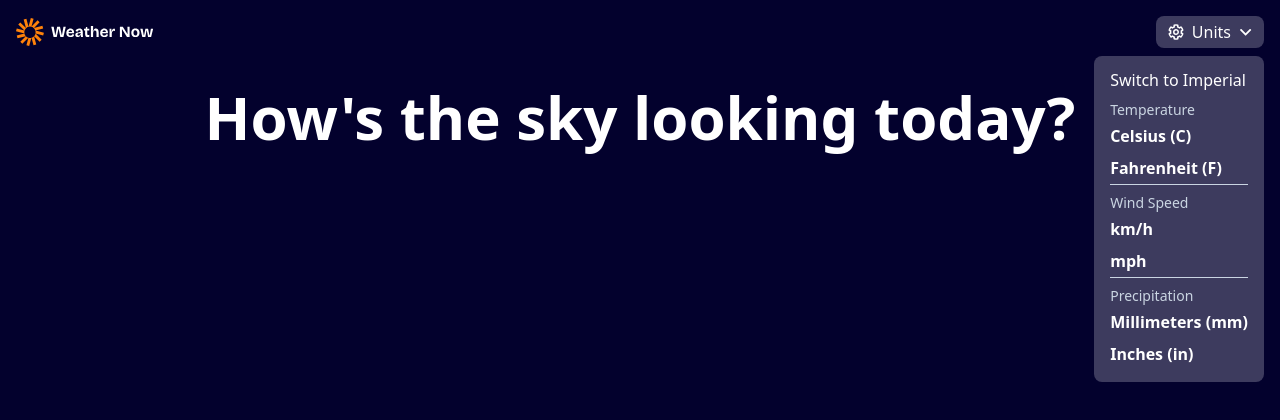
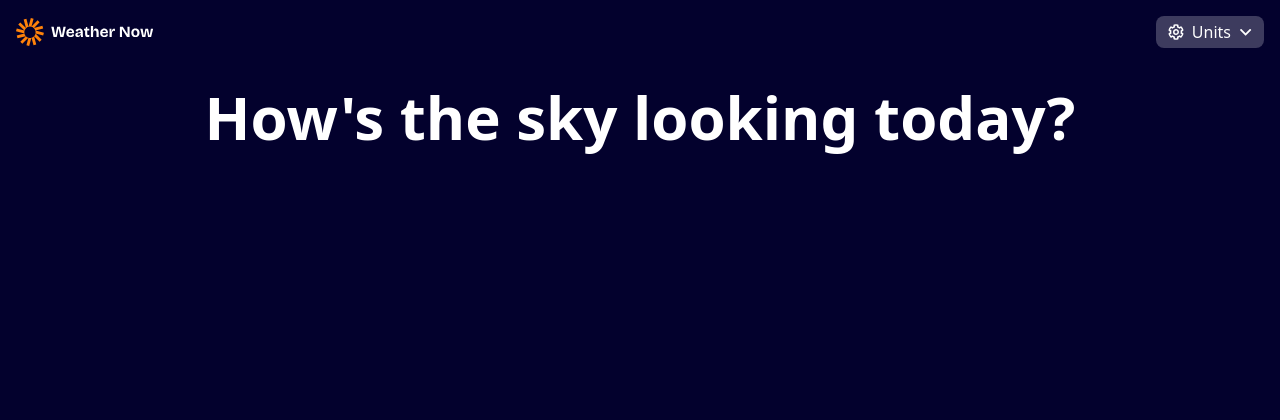
Before and after one commit to mitkokazakov/Weather-App, a React (Vite) app in the folder weather-app/: page / in a window 1280 px wide. Shown: the top 420 px of the page. Built offline with nearby package versions, Linux system fonts and the light colour scheme.

Commit message:
Add logic to show/hide submenu for units

```diff
--- a/weather-app/src/components/Header.tsx
+++ b/weather-app/src/components/Header.tsx
@@ -1,6 +1,14 @@
+import { useState } from "react";
 
 
 const Header = () => {
+
+    const [isClickedUnits, setIsClickedUnits] =  useState(false);
+
+    function HandleUnitsClick(){
+        setIsClickedUnits(!isClickedUnits);
+    }
+
   return (
     <div className="w-full ">
 
@@ -9,13 +17,13 @@
             <img src="/public/logo.svg" alt="logo"  className="h-7"/>
         </div>
 
-        <div className="bg-[#3d3b5e] flex justify-center items-center gap-2 px-3 py-1 rounded-lg cursor-pointer">
+        <div className="bg-[#3d3b5e] flex justify-center items-center gap-2 px-3 py-1 rounded-lg cursor-pointer" onClick={HandleUnitsClick}>
             <img src="/public/icon-units.svg" alt="settings" />
             <p className="text-white">Units</p>
             <img src="/public/icon-dropdown.svg" alt="icon" />
         </div>
 
-        <div className="bg-[#3d3b5e] absolute top-10 right-0 rounded-lg px-4 py-3 flex flex-col justify-start items-start gap-2">
+        {isClickedUnits && (<div className="bg-[#3d3b5e] absolute top-10 right-0 rounded-lg px-4 py-3 flex flex-col justify-start items-start gap-2 duration-300">
             <p className="text-white">Switch to Imperial</p>
 
             <div className="flex flex-col justify-start items-start gap-2  divide-y-[0.1px] divide-slate-300">
@@ -37,7 +45,7 @@
                 <p className="text-white font-semibold py-1">Inches (in)</p>
             </div>
             </div>
-        </div>
+        </div>)}
       </section>
 
       <h1 className="text-white text-center text-6xl font-bold mt-8 leading-tight">
```
